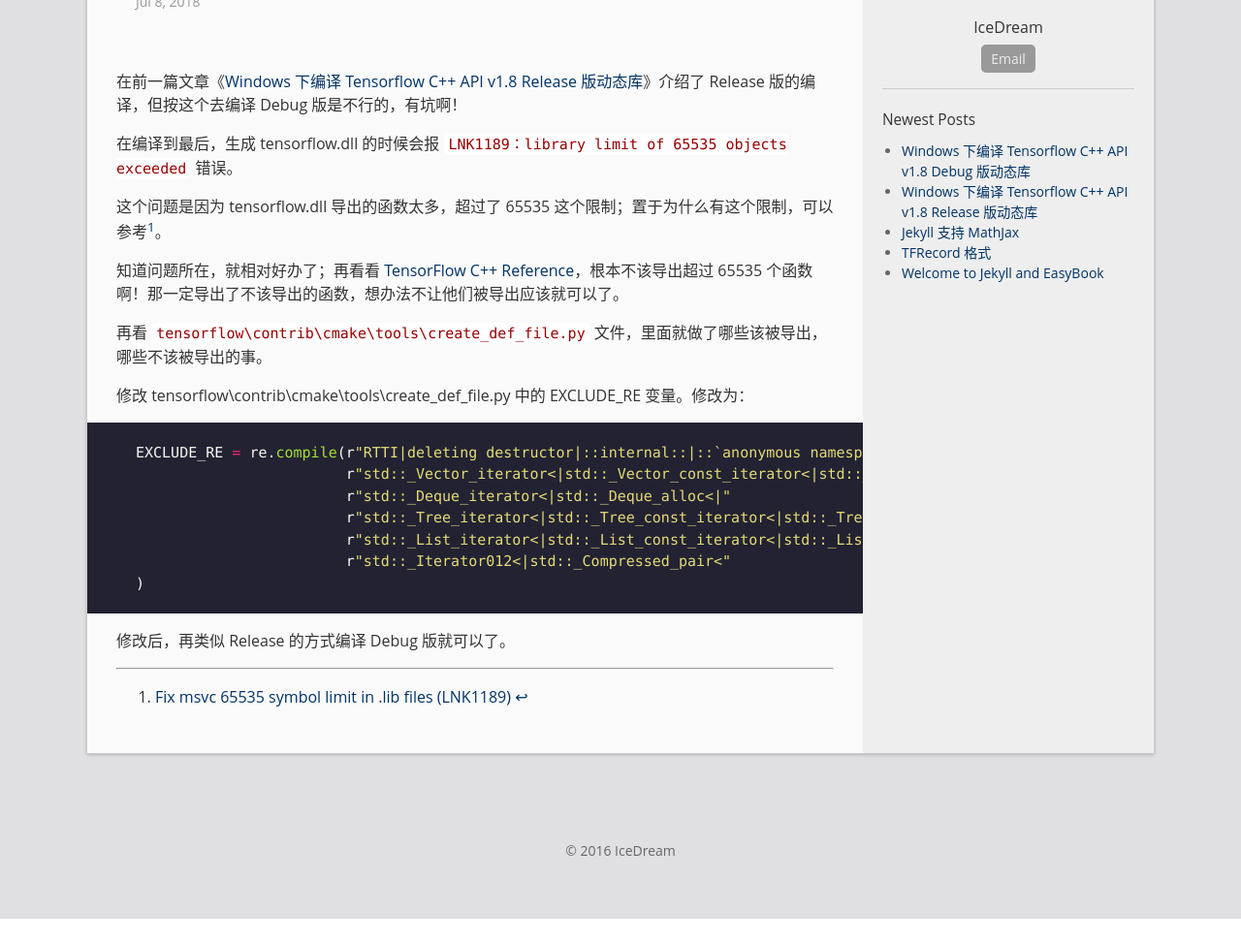
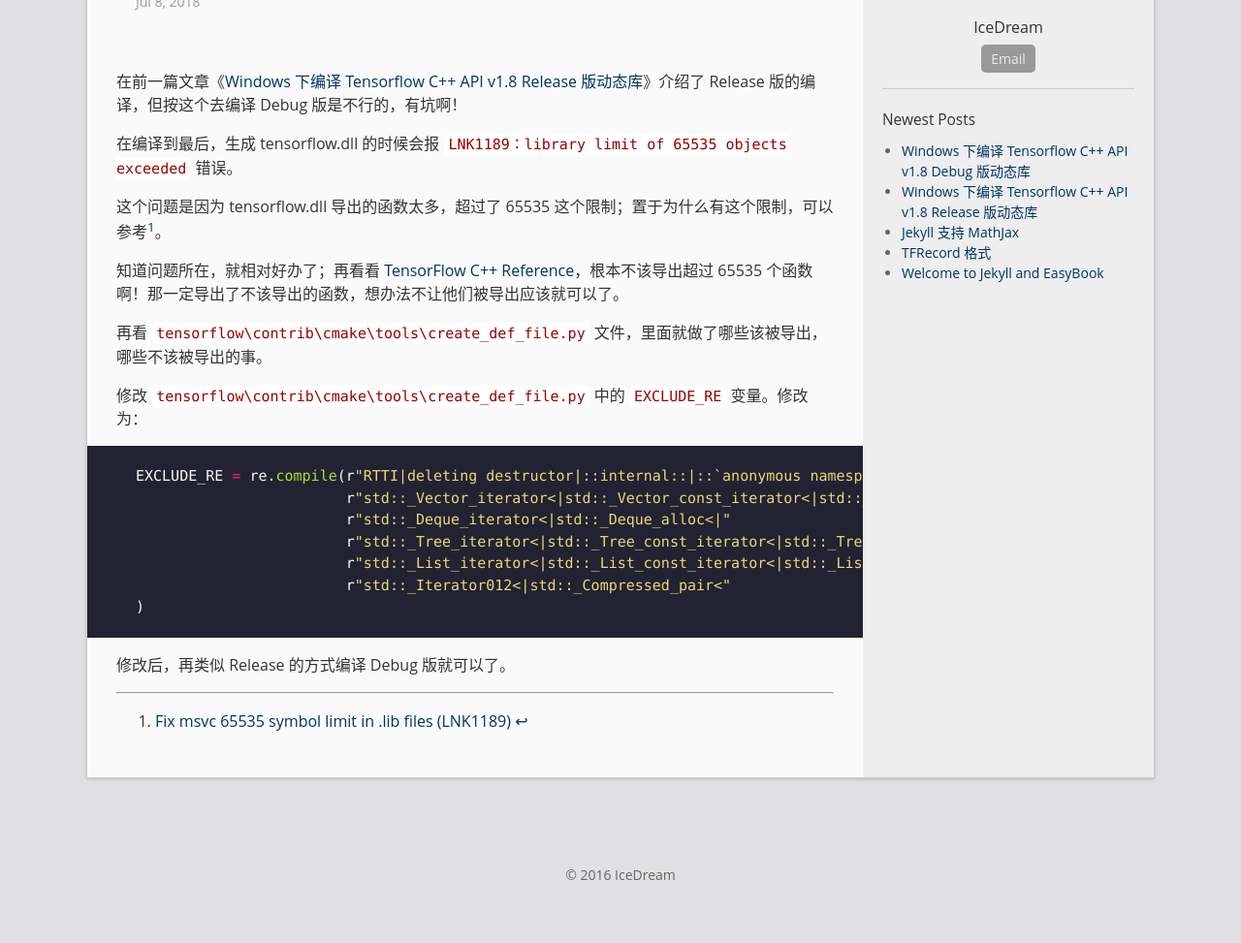
Before and after one commit to icedream2linxi/icedream2linxi.github.io, a Jekyll site: the page built from _posts/2018-07-08-Windows下编译Tensorflow-C++-API-v1.8-Debug版动态库.md, in a window 1280 px wide, cut to the strip 261-1234 px from the top of the page. Shown: the whole strip at 97% size. Built offline with Jekyll 4.4.1, drawn with Linux system fonts in a browser that asks for light colours; comment, search, counter and statistics services are not loaded; before the commit the page ends 1209 px from its top, so only the background shows below that.

Commit message:
标记下

```diff
--- a/_posts/2018-07-08-Windows下编译Tensorflow-C++-API-v1.8-Debug版动态库.md
+++ b/_posts/2018-07-08-Windows下编译Tensorflow-C++-API-v1.8-Debug版动态库.md
@@ -15,7 +15,7 @@ nocomments: false
 
 再看 `tensorflow\contrib\cmake\tools\create_def_file.py` 文件，里面就做了哪些该被导出，哪些不该被导出的事。
 
-修改 tensorflow\contrib\cmake\tools\create_def_file.py 中的 EXCLUDE_RE 变量。修改为：
+修改 `tensorflow\contrib\cmake\tools\create_def_file.py` 中的 `EXCLUDE_RE` 变量。修改为：
 
 ~~~python
 EXCLUDE_RE = re.compile(r"RTTI|deleting destructor|::internal::|::`anonymous namespace'::|<lambda_[0-9a-z]+>|"
```
